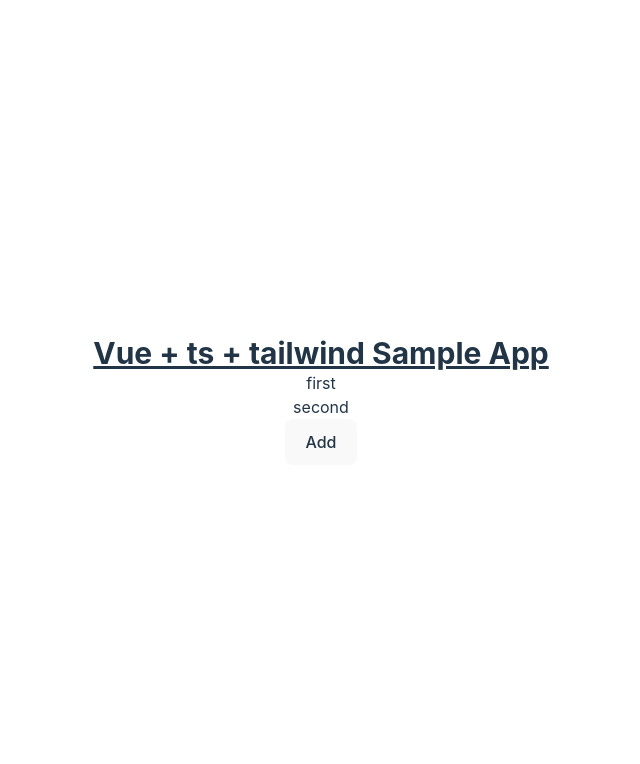
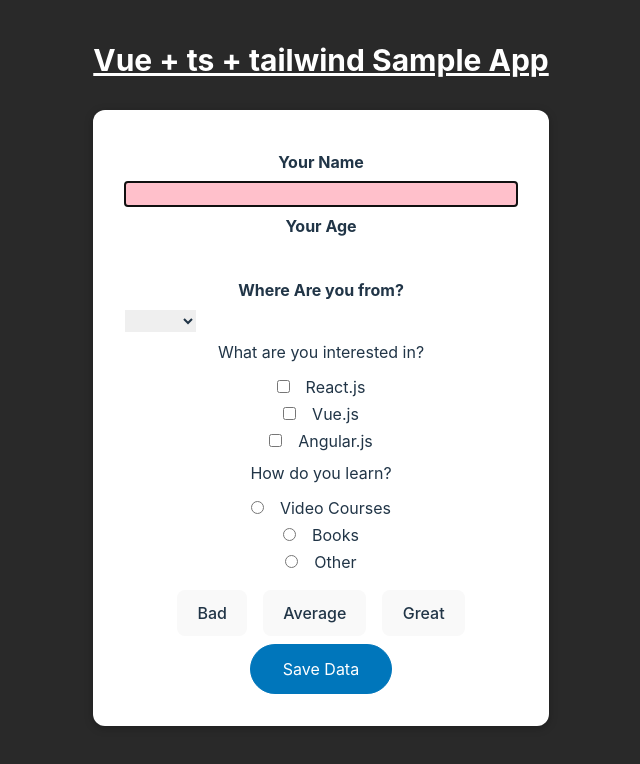
Before and after one commit to donuthole8/vue-ts-sample, a Vue app: page / in a window 1280 px wide. Shown: the top 764 px of the page, without its empty margins (319-959 px from the left). Built offline with nearby package versions, Linux system fonts and the light colour scheme.

Commit message:
feat:Form App

```diff
--- a/src/App.vue
+++ b/src/App.vue
@@ -4,15 +4,16 @@
 // RocketIcon App
 // import CardList from './componentsRocketIcon/CardList.vue'
 // TodoList App
-import { provide } from 'vue'
-import { todoItems, todoKey } from './useTodo';
-import TodoList from './componentsTodoList/TodoList.vue'
-
-provide (todoKey, todoItems)
+// import { provide } from 'vue'
+// import { todoItems, todoKey } from './useTodo';
+// import TodoList from './componentsTodoList/TodoList.vue'
+// provide (todoKey, todoItems)
+// Form App
+import Form from './componentsForm/Form.vue'
 </script>
 
 <template>
-  <h1 class="text-3xl font-bold underline text-purple">
+  <h1 class="text-3xl font-bold underline text-white">
     Vue + ts + tailwind Sample App
   </h1>
   <!-- Persons App -->
@@ -22,6 +23,24 @@
   <!-- <CardList /> -->
 
   <!-- TodoLIst App -->
-  <TodoList />
+  <!-- <TodoList /> -->
+
+  <!-- Form App -->
+  <Form />
 </template>
-./useTodo
+
+
+<style>
+* {
+  box-sizing: border-box;
+}
+
+html {
+  font-family: sans-serif;
+}
+
+body {
+  margin: 0;
+  background-color: #292929;
+}
+</style>
--- /dev/null
+++ b/src/componentsForm/Form.vue
@@ -0,0 +1,145 @@
+<script setup lang="ts">
+import { DirectiveBinding, ref, watch } from 'vue'
+import Rating from './Rating.vue'
+
+const userName = ref<string>('')
+const from = ref<string>('Japan')
+const interest = ref<[]>([])
+const radios = ref([])
+const ratings = ref<string>('')
+watch(interest, () => { console.log('interest', interest.value) })
+
+// v-focus
+const vFocus = {
+  mounted: (el: HTMLElement, binding: DirectiveBinding) => {
+    el.focus()
+    if (binding.modifiers.alert) {
+      el.style.backgroundColor = 'pink'
+    }
+  }
+}
+
+const onSubmit = () => {
+  interest.value = []
+}
+</script>
+
+<template>
+  <form>
+    <div class="form-control">
+      <label for="user-name">Your Name</label>
+      <input v-model="userName" id="user-name" name="user-name" type="text" v-focus.alert />
+    </div>
+    <div class="form-control">
+      <label for="age">Your Age</label>
+      <input id="age" name="age" type="number" />
+    </div>
+    <div class="form-control">
+      <label for="from">Where Are you from?</label>
+      <select id="from" name="from" v-model="from">
+        <option value="japan">Japan</option>
+        <option value="china">China</option>
+        <option value="others">Others</option>
+      </select>
+    </div>
+    <div class="form-control">
+      <h2>What are you interested in?</h2>
+      <div>
+        <input id="interest-react" name="interest" type="checkbox" value="react" v-model="interest" />
+        <label for="interest-react">React.js</label>
+      </div>
+      <div>
+        <input id="interest-vue" name="interest" type="checkbox" value="vue" v-model="interest" />
+        <label for="interest-vue">Vue.js</label>
+      </div>
+      <div>
+        <input id="interest-angular" name="interest" type="checkbox" value="angular" v-model="interest" />
+        <label for="interest-angular">Angular.js</label>
+      </div>
+    </div>
+    <div class="form-control">
+      <h2>How do you learn?</h2>
+      <div>
+        <input id="how-video" name="how" type="radio" value="video" v-model="radios" />
+        <label for="how-video">Video Courses</label>
+      </div>
+      <div>
+        <input id="how-books" name="how" type="radio" value="book" v-model="radios" />
+        <label for="how-books">Books</label>
+      </div>
+      <div>
+        <input id="how-other" name="how" type="radio" value="other" v-model="radios" />
+        <label for="how-other">Other</label>
+      </div>
+    </div>
+    <Rating v-model="ratings"/>
+    <div>
+      <button @click.prevent="onSubmit">Save Data</button>
+    </div>
+  </form>
+</template>
+
+
+<style scoped>
+form {
+  margin: 2rem auto;
+  max-width: 40rem;
+  border-radius: 12px;
+  box-shadow: 0 2px 8px rgba(0, 0, 0, 0.26);
+  padding: 2rem;
+  background-color: #ffffff;
+}
+
+.form-control {
+  margin: 0.5rem 0;
+}
+
+label {
+  font-weight: bold;
+}
+
+h2 {
+  font-size: 1rem;
+  margin: 0.5rem 0;
+}
+
+input,
+select {
+  display: block;
+  width: 100%;
+  font: inherit;
+  margin-top: 0.5rem;
+}
+
+select {
+  width: auto;
+}
+
+input[type="checkbox"],
+input[type="radio"] {
+  display: inline-block;
+  width: auto;
+  margin-right: 1rem;
+}
+
+input[type="checkbox"] + label,
+input[type="radio"] + label {
+  font-weight: normal;
+}
+
+button {
+  font: inherit;
+  border: 1px solid #0076bb;
+  background-color: #0076bb;
+  color: white;
+  cursor: pointer;
+  padding: 0.75rem 2rem;
+  border-radius: 30px;
+}
+
+button:hover,
+button:active {
+  border-color: #002350;
+  background-color: #002350;
+}
+</style>
--- /dev/null
+++ b/src/componentsForm/Rating.vue
@@ -0,0 +1,44 @@
+<script setup lang="ts">
+import { ref } from 'vue'
+
+const props = defineProps(['modelValue'])
+const emits = defineEmits(['update:modelValue'])
+
+const isActiveButton = ref<string>(props.modelValue)
+const onClick = (buttonType: string) => {
+  isActiveButton.value = buttonType
+  emits('update:modelValue', isActiveButton.value)
+}
+</script>
+
+<template>
+  <ul class="flex justify-center">
+    <li>
+      <button
+        :class="{ 'bg-sky-300': isActiveButton === 'bad' }"
+        @click="onClick('bad')"
+        type="button"
+        class="m-2">Bad</button>
+    </li>
+    <li>
+      <button
+        :class="{ 'bg-sky-300': isActiveButton === 'average' }"
+        @click="onClick('average')"
+        type="button"
+        class="m-2">Average</button>
+    </li>
+    <li>
+      <button
+        :class="{ 'bg-sky-300': isActiveButton === 'great' }"
+        @click="onClick('great')"
+        type="button"
+        class="m-2">Great</button>
+    </li>
+  </ul>
+</template>
+
+<style scoped>
+.active {
+  background-color: aqua;
+}
+</style>
--- a/src/componentsTodoList/TodoList.vue
+++ b/src/componentsTodoList/TodoList.vue
@@ -24,4 +24,3 @@
     <button @click="addTodo('add')">Add</button>
   </div>
 </template>
-../useTodo.ts
```
